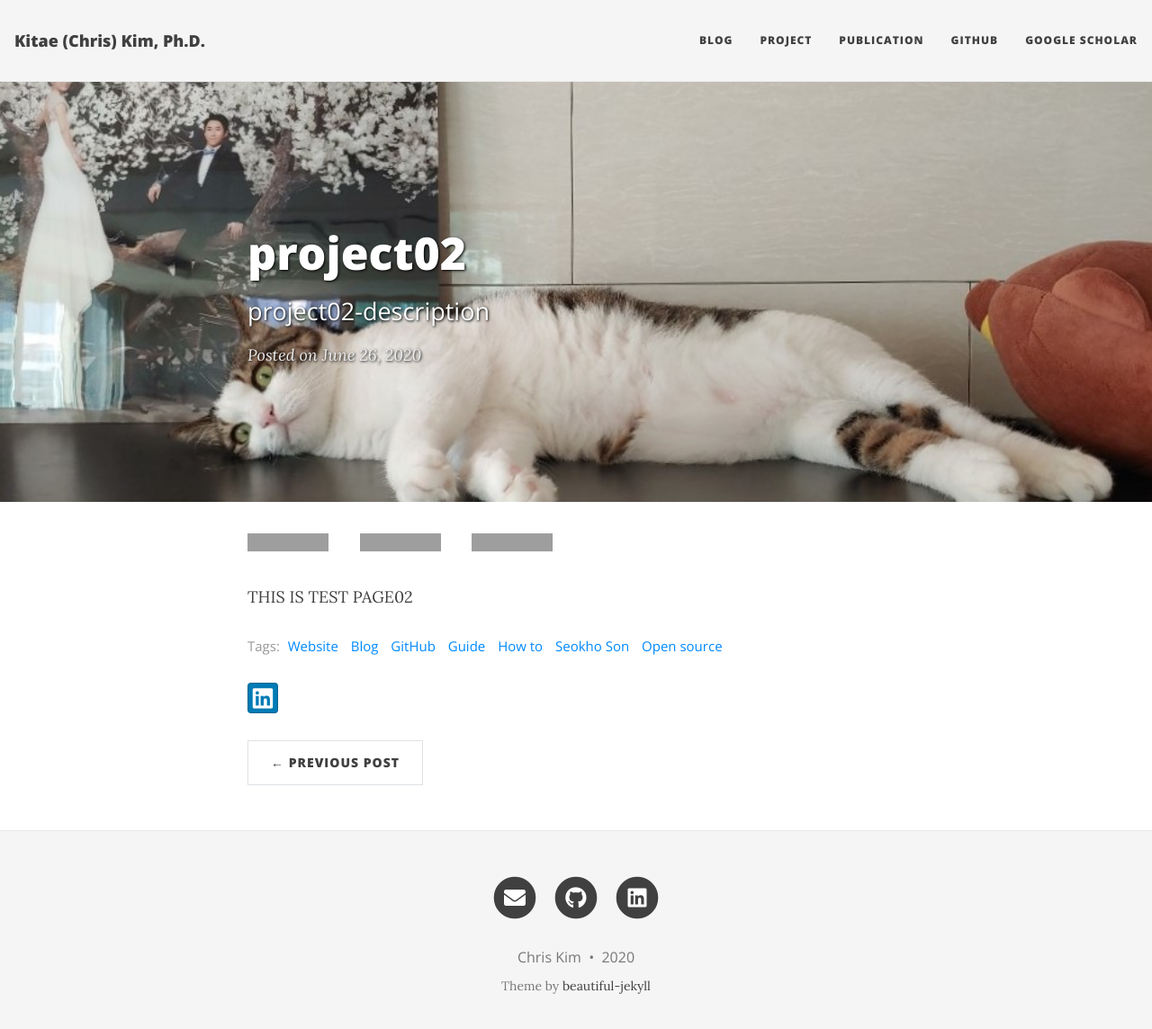
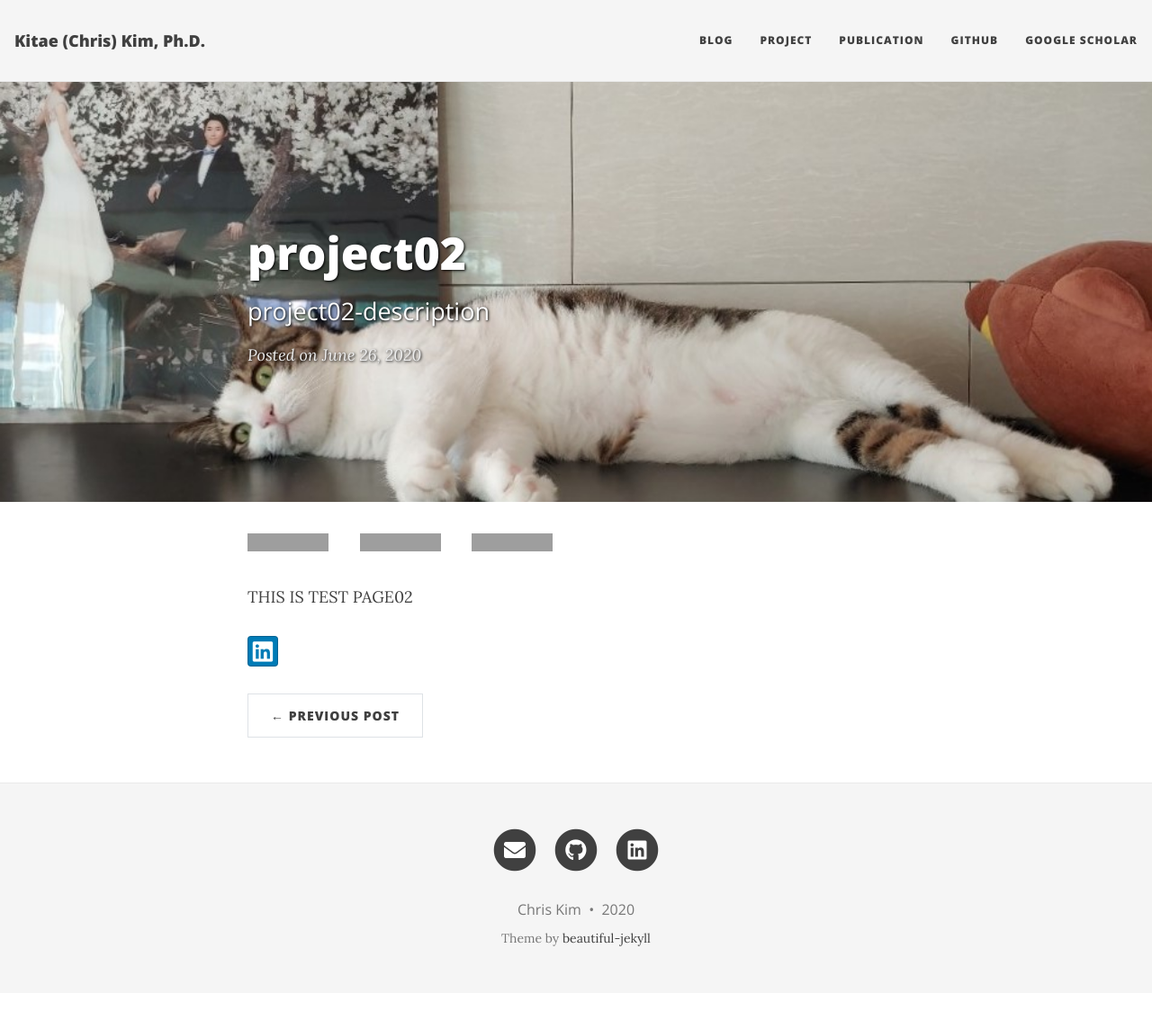
Before and after one commit to AidenFather/AidenFather.github.io, a Jekyll site: the page built from project/_posts/2020-06-26-project02.md, in a window 1280 px wide and 1157 px high. Shown: the top 1144 px of the window at 90% size. Built offline with Jekyll 4.4.1, drawn with Linux system fonts in a browser that asks for light colours; nearby versions of some CDN libraries; grey boxes are pictures that could not be loaded.

Commit message:
Update 2020-06-26-project02.md

```diff
--- a/project/_posts/2020-06-26-project02.md
+++ b/project/_posts/2020-06-26-project02.md
@@ -5,7 +5,6 @@ subtitle: project02-description
 gh-repo: seokho-son/seokho-son.github.io
 gh-badge: [star, fork, follow]
 cover-img: /assets/img/cat-taesik-wide.jpg
-tags: [Website, Blog, GitHub, Guide, How to, Seokho Son, Open source]
 comments: true
 ---
 
```
